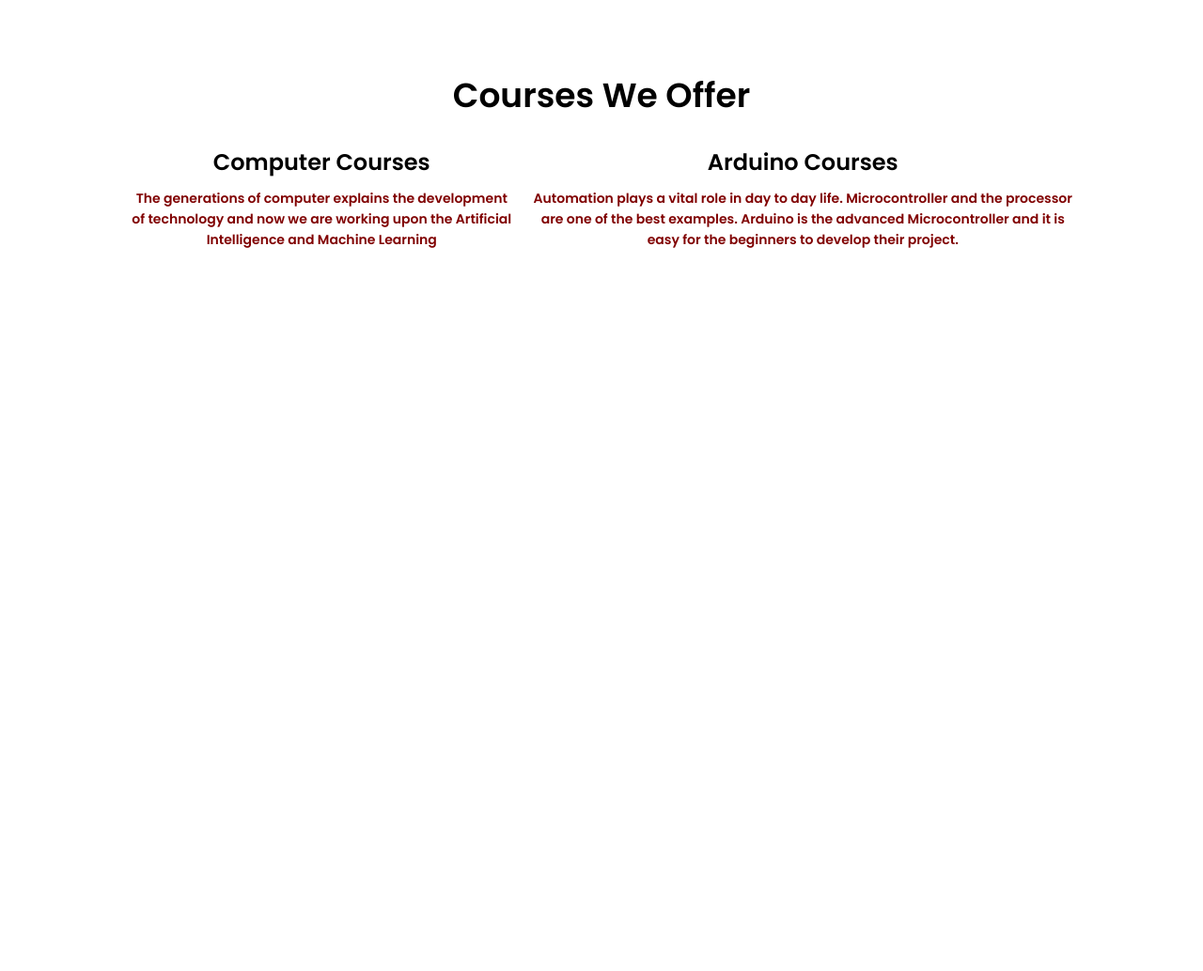
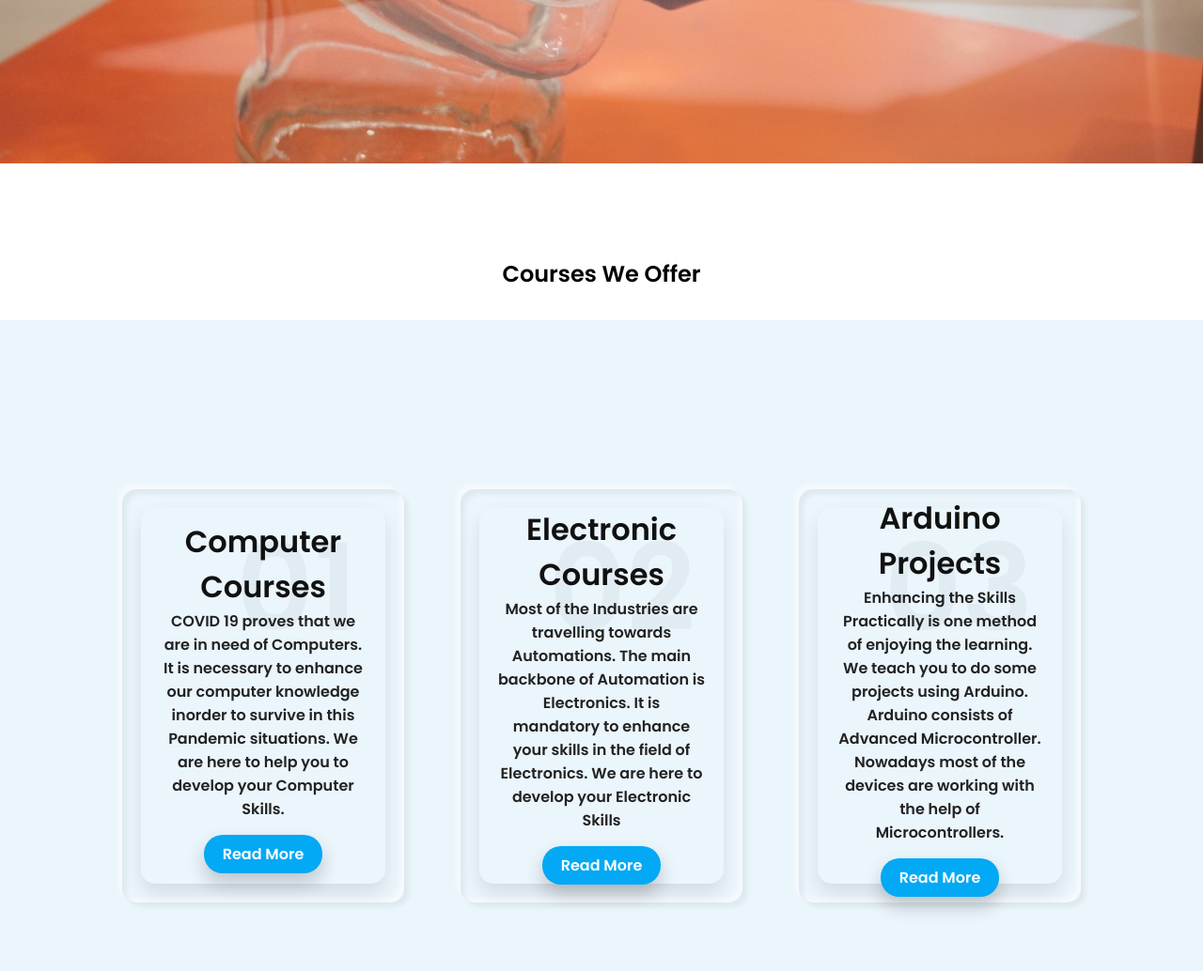
Before and after one commit to rajapaulsingh/technjoy, a plain HTML site: page index.html in a window 1280 px wide. Shown: the part 974-2008 px from the top of the page at 94% size. Before the commit the page ends 1250 px from the top, so only its background shows below. Drawn offline with Linux system fonts and the light colour scheme.

Commit message:
Add files via upload

```diff
--- a/index.html
+++ b/index.html
@@ -61,21 +61,46 @@
 
 <section class="course">
 	<h1>Courses We Offer</h1>
-	<div class="row">
-	<div class="course-col">
-		<h2> Computer Courses </h2>
-		<p> The generations of computer explains the development of technology and now we are working upon the Artificial Intelligence and Machine Learning</p>
+</section>
+	<div class=row>
+	<div class="container">
+		<div class="card">
+			<div class ="box">
+				<div class="content">
+					<h2>01</h2>
+					<h3> Computer Courses </h3>
+					<p>COVID 19 proves that we are in need of Computers. It is necessary to enhance our computer knowledge inorder to survive in this Pandemic situations. We are here to help you to develop your Computer Skills.</p>
+					<a href="#">Read More</a>
+				</div>
+			</div>
+		</div>
 	</div>
-	<div class="course-col">
-		<h2> Arduino Courses </h2>
-		<p> Automation plays a vital role in day to day life. Microcontroller and the processor are one of the best examples. Arduino is the advanced Microcontroller and it is easy for the beginners to develop their project. </p>
+	<div class="container">
+		<div class="card">
+			<div class ="box">
+				<div class="content">
+					<h2>02</h2>
+					<h3> Electronic Courses </h3>
+					<p>Most of the Industries are travelling towards Automations. The main backbone of Automation is Electronics. It is mandatory to enhance your skills in the field of Electronics. We are here to develop your Electronic Skills </p>
+					<a href="#">Read More</a>
+				</div>
+			</div>
+		</div>
 	</div>
-	<!--<div class="course-col">
-		<h2> Image Processing using MATLAB </h2>
-		<p> MATLAB is one of the widest used simulation software. MATLAB is a scientific programming language and provides strong mathematical and numerical support for the implementation of advanced algorithms. It is for this reason that MATLAB is widely used by the image processing and computer vision community. </p>
-	</div>-->
+	<div class="container">
+		<div class="card">
+			<div class ="box">
+				<div class="content">
+					<h2>03</h2>
+					<h3>Arduino Projects </h3>
+					<p> Enhancing the Skills Practically is one method of enjoying the learning. We teach you to do some projects using Arduino. Arduino consists of Advanced Microcontroller. Nowadays most of the devices are working with the help of Microcontrollers.</p>
+					<a href="#">Read More</a>
+				</div>
+			</div>
+		</div>
+	</div>
 </div>
-</section>
+
 
 
 
--- a/style.css
+++ b/style.css
@@ -11,12 +11,12 @@
 	position: relative;
 }
 .header{
-	min-height: 100vh;
+	min-height: 125vh;
 	width: 100%;
 	position: relative;
-	background-position: relative;
+	background-position: center;
 	background-size: cover;
-	animation: slider 16s infinite linear;
+	animation: slider 15s infinite linear;
 }
 @keyframes slider{
 	0%{background-image: url("images/slider/slide-1.jpg");}
@@ -103,47 +103,7 @@
 nav .fa{
 	display: 	none;
 }
-@media(max-width: 900px){
-	.header{
-	min-height: 100vh;
-	width: 100%;
-	position: relative;
-}
-	.text-box h1{
-	font-size: 	30px;
-}
-.text-box p{
-	font-size: 	20px;
-}
-.nav-links ul li{
-	display: block;
-}
-.nav-links{
-	position: absolute;
-	background: 	#FFFFFF;
-	height: 125vh;
-	width: 0;
-	top: 0;
-	right: 0;
-	overflow-x: hidden;
-	text-align: left;
-	z-index: 2;
-	transition: 	1s;
-}
-nav .fa{
-	display: 	block;
-	color: 	#00008B;
-	margin: 10px;
-	font-size: 	22px;
-	cursor: 	pointer;
-}
-.nav-links ul{
-	padding: 	30px;
-}
-.hero-btn{
-	font-size: 18px;
-}
-}
+
 /*@media(max-width: 600px){
 	.text-box h1{
 	font-size: 	25px;
@@ -182,24 +142,145 @@
 	text-align: 	center;
 	padding-top: 100px;
 }
-h1{
-	font-size: 36px;
-	font-weight: 	600;
-}
-
-p{
-	color: 		#800000;
-	font-size: 	14px;
-	font-weight: 	300;
-	line-height: 	22px;
-	padding: 	10px;
-}
 
 .row{
 	margin-top: 2.5%;
-	/*min-height: 40vh;
-	width: 100%;
-	background-position: relative;
-	background-image: linear-gradient(rgba(4,9,30,0.7),rgba(4,9,30,0.7)),url("images/row1.png");*/
+	justify-content: center;
+	align-items: center;
+	min-height: 100vh;
+	background: #ebf5fc;
 	display: flex;
 }
+
+
+.container{
+	position: relative;
+	display: flex;
+	justify-content: center;
+	align-items: center;
+	max-width: 1200px;
+	flex-wrap: wrap;
+	padding: 40px 0;
+}
+.container .card{
+	position: relative;
+	min-width: 300px;
+	height: 440px;
+	box-shadow: inset 5px 5px 5px rgba(0,0,0,0.05),
+				inset -5px -5px 5px rgba(255,255,255,0.5),
+				5px 5px 5px rgba(0,0,0,0.05),
+				-5px -5px 5px rgba(255,255,255,0.5);
+	border-radius: 15px;
+	margin: 30px;
+
+}
+.container .card .box{
+	position: absolute;
+	top:20px;
+	left: 20px;
+	right: 20px;
+	bottom: 20px;
+	background: #ebf5fc;
+	box-shadow: 0 10px 20px rgba(0,0,0,0.1);
+	border-radius: 15px;
+	display: flex;
+	justify-content: center;
+	align-items: center;
+	transition: 2s;
+}
+.container .card:hover .box{
+	transform: translateY(-50px);
+	box-shadow: 0 10px 20px rgba(0,0,0,0.2);
+	background: linear-gradient(45deg,#b95ce4,#4f29cd)
+}
+.container .card .box .content{
+	padding: 20px;
+	text-align: center;
+
+}
+.container .card .box .content h2{
+	position: absolute;
+	top: -10px;
+	right: 30px;
+	font-size: 8em;
+	color: rgba(0,0,0,0.04);
+	transition: 0.5s;
+	pointer-events: none;
+}
+.container .card:hover .box .content h2{
+	color: rgba(0,0,0,0.05);
+}
+.container .card .box .content h3{
+	font-size: 2em;
+	color: #111;
+	z-index: 1;
+	transition: 0.5s;
+}
+.container .card .box .content p{
+	font-size: 1em;
+	font-weight: 300;
+	color: #222;
+	z-index: 1;
+	transition: 0.5s;
+}
+.container .card .box .content a{
+	position: relative;
+	display: inline-block;
+	padding: 8px 20px;
+	background: #03a9f4;
+	margin-top: 15px;
+	border-radius: 20px;
+	color: #fff;
+	text-decoration: none;
+	font-weight: 400;
+	box-shadow: 0 10px 20px rgba(0,0,0,0.2);
+}
+.container .card:hover .box .content a{
+	background: #ff568f;
+}
+@media(max-width: 900px){
+	.header{
+	min-height: 125vh;
+	width: 100%;
+	position: relative;
+}
+	.text-box h1{
+	font-size: 	30px;
+}
+.text-box p{
+	font-size: 	20px;
+}
+.nav-links ul li{
+	display: block;
+}
+.nav-links{
+	position: absolute;
+	background: 	#FFFFFF;
+	height: 100vh;
+	width: 0;
+	top: 0;
+	right: 0;
+	overflow-x: hidden;
+	text-align: left;
+	z-index: 2;
+	transition: 	1s;
+}
+nav .fa{
+	display: 	block;
+	color: 	#00008B;
+	margin: 10px;
+	font-size: 	22px;
+	cursor: 	pointer;
+}
+.nav-links ul{
+	padding: 	30px;
+}
+.hero-btn{
+	font-size: 18px;
+}
+.row{
+	width: 100%;
+	flex-direction: column;
+	align-items: center;
+}
+}
```
